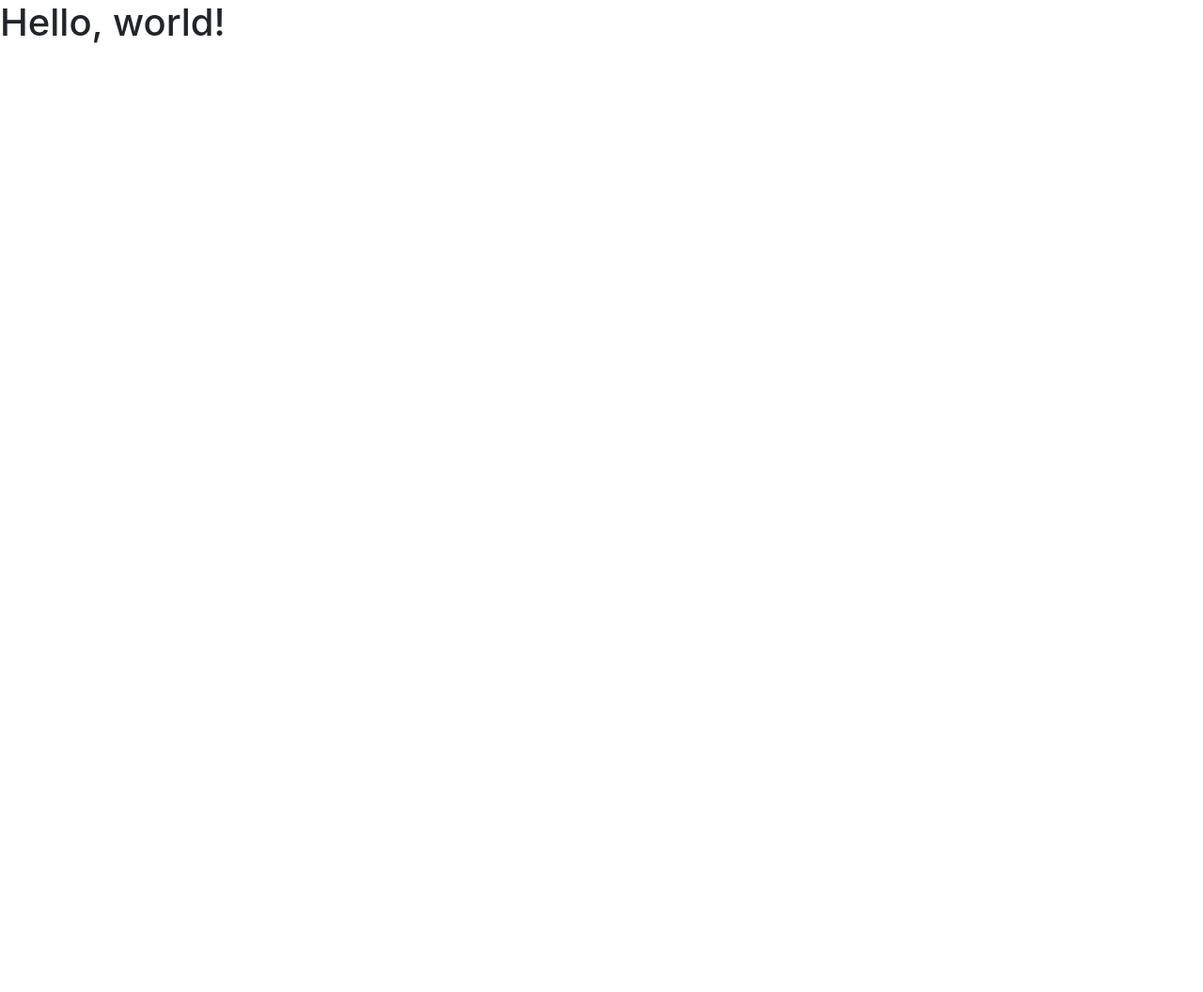
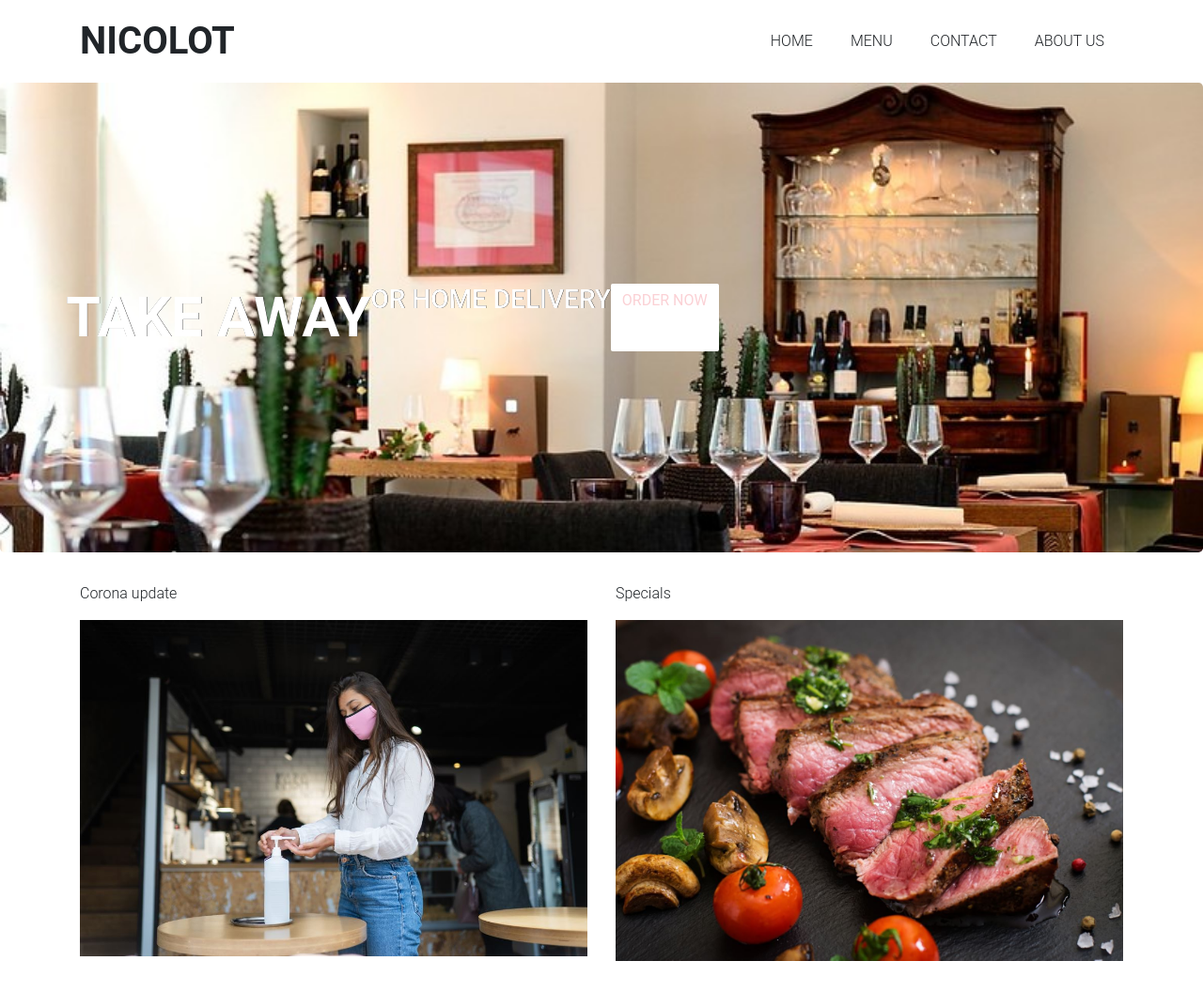
Before and after one commit to 153237/chapter6, a plain HTML site: page index.html in a window 1280 px wide. Shown: the top 1056 px of the page at 94% size. Before the commit the page ends 800 px from the top, so only its background shows below. Drawn offline with Linux system fonts and the light colour scheme; files whose address does not match are found by name.

Commit message:
laatste changes

```diff
--- /dev/null
+++ b/css/styles.css
@@ -0,0 +1,94 @@
+@charset "utf-8";
+body {
+  font-family: 'Roboto', sans-serif;
+  font-weight: 300;
+}
+
+header {
+  padding: 20px 0;
+}
+
+header .row,
+footer .row {
+  display: flex;
+  align-items: center;
+}
+
+header h1 {
+  font-weight: 700;
+  margin: 0;
+}
+
+header nav {
+  display: flex;
+  justify-content: flex-end;
+}
+
+header p {
+  padding: 0 20px;
+  margin: 0;
+}
+
+.jumbotron {
+  display: flex;
+  align-items: center;
+  background-image: url("file:///C:/Users/jan_v/OneDrive/Bureaublad/chapter6/images/background.jpg");
+  background-size: cover;
+  color: #ffffff;
+  height: 500px;
+  text-shadow: 0.25px 0.25px 0.25px #000000;
+}
+
+.jumbotron h2 {
+  font-size: 60px;
+  font-weight: 700;
+  margin: 0;
+  color: #fff;
+}
+
+.jumbotron h3 {
+  margin: 0 0 20px;
+  color: #fff;
+}
+
+section .row img {
+  margin: 0 0 30px;
+  width: 100%;
+}
+
+.col-md-6 {
+  margin: 0 0 30px;
+}
+
+.btn.btn-primary {
+  border-radius: 2px;
+  border: 0px;
+  color: #fbd1d5;
+  text-shadow: none;
+  background-color: #ffffff;
+}
+
+.btn.btn-primary:hover {
+  color: #ffffff;
+  background-color: #fbd1d5;
+}
+
+.btn-secondary {
+  background-color: #E8DFE0;
+  color: #ffffff;
+  margin: 0 0 30px;
+}
+
+footer {
+  font-size: 12px;
+  padding: 20px 0;
+}
+
+footer .col-sm-8 {
+  display: flex;
+  justify-content: flex-end;
+}
+
+footer ul {
+  list-style: none;
+}
--- a/index.html
+++ b/index.html
@@ -7,17 +7,71 @@
 
     <!-- Bootstrap CSS -->
     <link rel="stylesheet" href="CSS/BOOTSTRAP.min.css">
-
-    <title>Hello, world!</title>
+    <link href="css/styles.css" rel="stylesheet" type="text/css">
+<title>Restaurant Nicolot</title>
   </head>
   <body>
-    <h1>Hello, world!</h1>
+    <!-- Optional JavaScript; choose one of the two! -->
+<header class="container">
+  <div class="row">
+    <h1 class="col-sm-3">NICOLOT</h1>
+    <nav class="col-sm-9 text-right">
+      <p>HOME</p>
+      <p>MENU</p>
+      <p>CONTACT</p>
+	<p>ABOUT US</p>
 
-    <!-- Optional JavaScript; choose one of the two! -->
+    </nav>
+  </div>
+</header>
+	<section class="jumbotron">
+  <div class="container">
+    <div class="row text-center">
+      <h2>TAKE AWAY</h2>
+      <h3>OR HOME DELIVERY</h3>
+      <a class="btn btn-primary" href="#" role="button">ORDER NOW</a>
+    </div>
+  </div>
+</section>
+
+	  <section class="container">
+  <div class="row">
+    <figure class="col-sm-6">
+    <p>Corona update</p>
+    <img src="images/corona.jpg" alt="corona">
+    </figure>
+    <figure class="col-sm-6">
+    <p>Specials</p>
+    <img src="images/speciaal.jpg" alt="specials">
+    </figure>
+  </div>
+  <div class="row">
+    <figure class="col-sm-6">
+    <p>Easter brunch</p>
+    <img src="images/easterbrunch.jpg" alt="easter brunch">
+    </figure>
+    <figure class="col-sm-6">
+    <p>Giftcard</p>
+    <img src="images/gift.jpg" alt="giftcard">
+    </figure>
+  </div>
+</section>
+
+<footer class="container">
+  <div class="row">
+    <p class="col-sm-4">&copy; 2021 Nicolot</p>
+    <ul class="col-sm-8">
+    <ul class="col-sm-8">
+</ul>
+    </ul>
+  </div>
+</footer>
+
 
     <!-- Option 1: jQuery and Bootstrap Bundle (includes Popper) -->
     <script src="js/jquery-3.6.0.slim.min.js"></script>
     <script src="js/bootstrap.bundle.js"></script>
+
 
     <!-- Option 2: Separate Popper and Bootstrap JS -->
     <!--
--- a/styles.css
+++ /dev/null
@@ -1 +0,0 @@
-@charset "utf-8";
```
Also changed, not shown: images/background.jpg (added), images/corona.jpg (added), images/easterbrunch.jpg (added), images/gift.jpg (added), images/speciaal.jpg (added).
